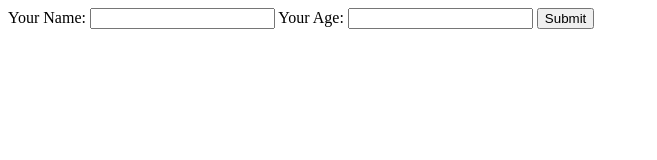
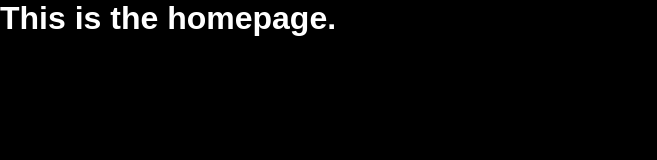
Before and after one commit to BolasLien/express-test, a website: page index.html in a window 1280 px wide. Shown: the whole page, without its empty margins (0-657 px from the left). Drawn offline with Linux system fonts and the light colour scheme.

Commit message:
serving a statice file(eg. css file)

```diff
--- a/index.html
+++ b/index.html
@@ -5,14 +5,9 @@
   <meta http-equiv="X-UA-Compatible" content="IE=edge">
   <meta name="viewport" content="width=device-width, initial-scale=1.0">
   <title>Welcome.</title>
+  <link rel="stylesheet" href="/style/style.css">
 </head>
 <body>
-  <form action="/formHandling" method="GET">
-    <label for="fullname">Your Name:</label>
-    <input type="text" id="fullname" name="fullname">
-    <label for="age">Your Age:</label>
-    <input type="number" id="age" name="age">
-    <button type="submit">Submit</button>
-  </form>
+  <h1>This is the homepage.</h1>
 </body>
 </html>
--- /dev/null
+++ b/public/style/style.css
@@ -0,0 +1,12 @@
+* {
+    margin: 0;
+    padding: 0;
+    box-sizing: border-box;
+    list-style: none;
+    font-family: 'Noto Sans TC', 'Microsoft JhengHei', sans-serif;
+}
+
+body{
+  background-color: black;
+  color: white;
+}
```
Also changed, not shown: app.js (+9 -29 lines).
